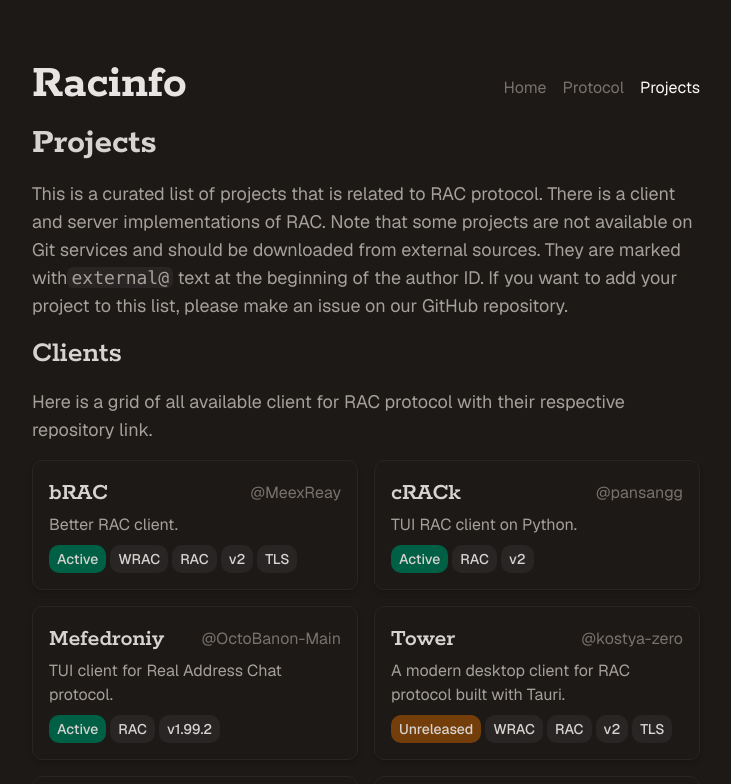
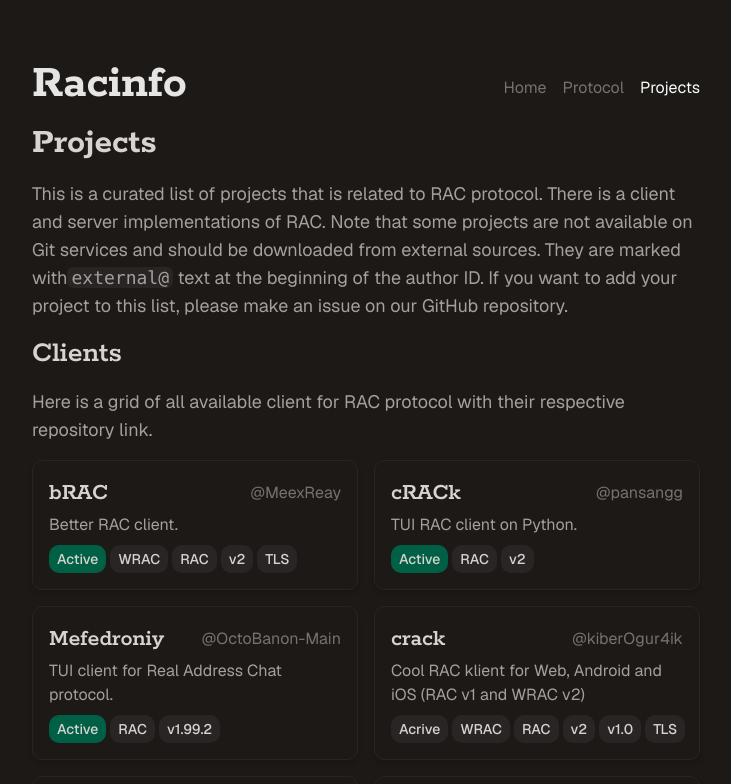
Before and after one commit to kostya-zero/racinfo, a Next.js app: page /projects in a window 1280 px wide. Shown: the top 784 px of the page, without its empty margins (274-1005 px from the left). Built offline with nearby package versions, Linux system fonts and the light colour scheme.

Commit message:
feat(project): add `crack` client by `kiberOgur4ik`

```diff
--- a/src/app/projects/page.tsx
+++ b/src/app/projects/page.tsx
@@ -26,6 +26,14 @@ export default function Projects() {
       projectGit: "https://github.com/OctoBanon-Main/mefedroniy-client",
       description: "TUI client for Real Address Chat protocol. ",
       tags: ["Active", "RAC", "v1.99.2"],
+    },
+    {
+      name: "crack",
+      authorId: "kiberOgur4ik",
+      projectGit: "https://gitlab.com/kiber_ogur4ik/crack",
+      description:
+        "Cool RAC klient for Web, Android and iOS (RAC v1 and WRAC v2)",
+      tags: ["Acrive", "WRAC", "RAC", "v2", "v1.0", "TLS"],
     },
     {
       name: "Tower",
--- a/src/app/protocol/user-agents/page.tsx
+++ b/src/app/protocol/user-agents/page.tsx
@@ -45,6 +45,11 @@ export default function Wrac() {
       client: "cRACk",
       regex: "\\u2042<(.*?)> (.*)",
       color: "Gold",
+    },
+    {
+      client: "crack",
+      regex: "\\u30C4<(.*?)> (.*)",
+      color: "Coral",
     },
     {
       client: "Snowdrop",
```
